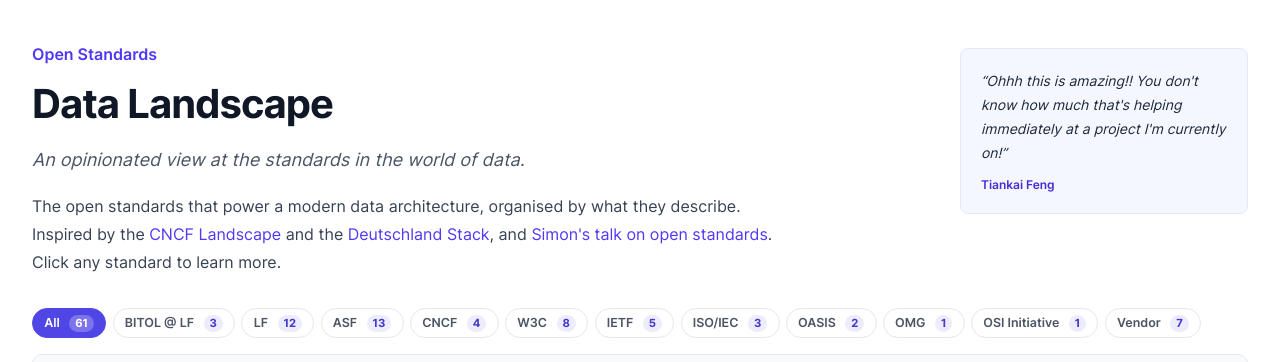
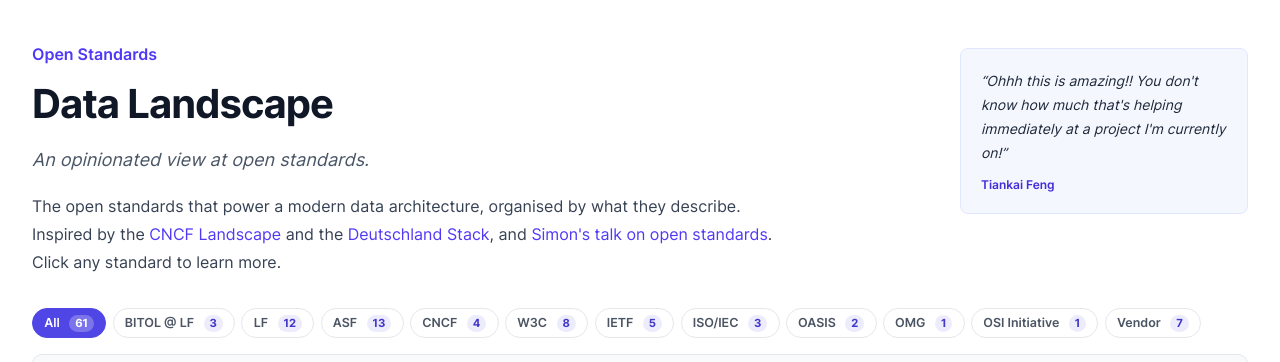
Before and after one commit to entropy-data/data-landscape, a plain HTML site: page index.html in a window 1280 px wide. Shown: the top 362 px of the page. Drawn offline with Linux system fonts and the light colour scheme; a web font is replaced by a local one.

Commit message:
Tighten hero subtitle to 'An opinionated view at open standards'

```diff
--- a/index.html
+++ b/index.html
@@ -265,7 +265,7 @@
           Data Landscape
         </h1>
         <p class="mt-3 max-w-3xl text-lg leading-8 text-gray-600 italic">
-          An opinionated view at the standards in the world of data.
+          An opinionated view at open standards.
         </p>
         <p class="mt-4 max-w-3xl text-base leading-7 text-gray-700">
           The open standards that power a modern data architecture, organised by what they describe.
```
